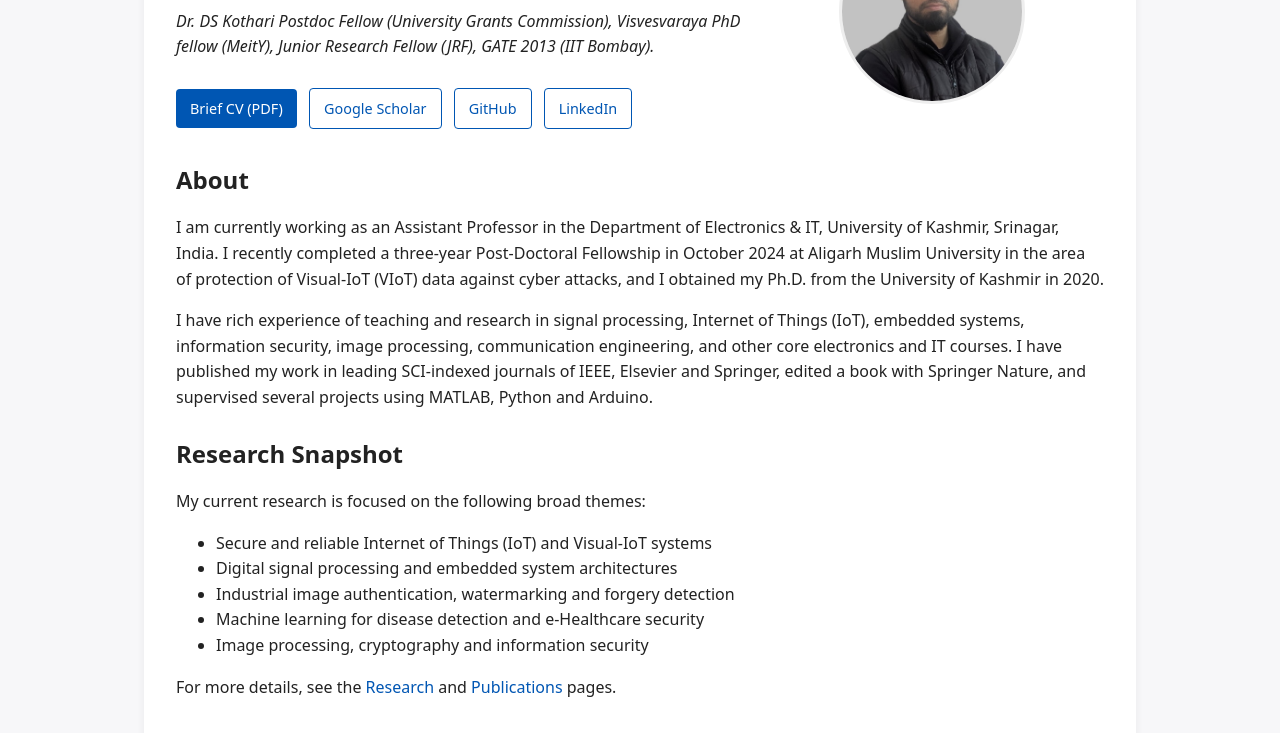
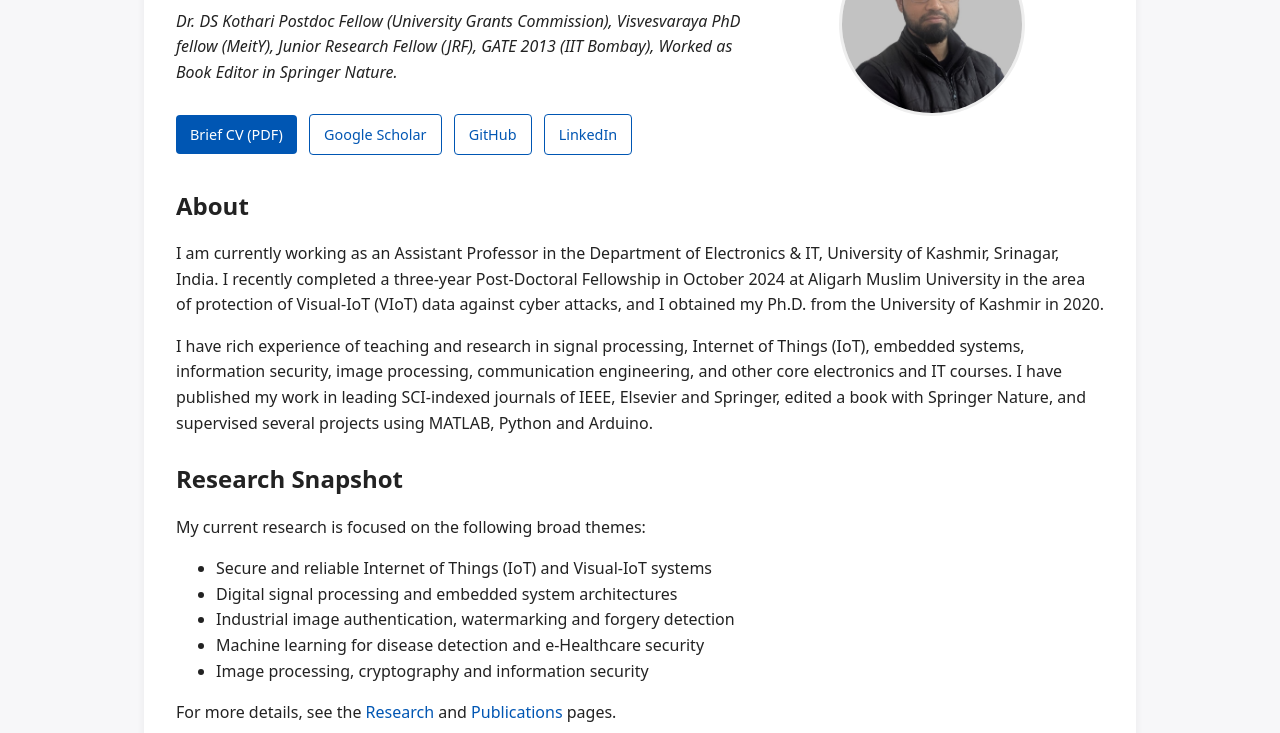
Before and after one commit to nasirhurrah/nasirhurrah.github.io, a plain HTML site: page index.html in a window 1280 px wide. Shown: the part 222-955 px from the top of the page. Drawn offline with Linux system fonts and the light colour scheme.

Commit message:
Update index.html

```diff
--- a/index.html
+++ b/index.html
@@ -33,7 +33,7 @@
         <h1>Dr. Nasir N. Hurrah</h1>
         <h2>Assistant Professor, Department of Electronics & IT<br>University of Kashmir, Srinagar, India</h2>
         <p class="tagline">
-          Dr. DS Kothari Postdoc Fellow (University Grants Commission), Visvesvaraya PhD fellow (MeitY), Junior Research Fellow (JRF), GATE 2013 (IIT Bombay).
+          Dr. DS Kothari Postdoc Fellow (University Grants Commission), Visvesvaraya PhD fellow (MeitY), Junior Research Fellow (JRF), GATE 2013 (IIT Bombay), Worked as Book Editor in Springer Nature.
         </p>
 
         <div class="hero-links">
@@ -143,6 +143,7 @@
         <li><strong>2024–2025:</strong> Reviewer at IET Image Processing, Wiley.</li>
          <li><strong>2024–2025:</strong> Reviewer at Signal, Image and Video Processing, Springer.</li>
          <li><strong>2024–2025:</strong> Reviewer at Scientific Reports, Springer.</li>
+         <li><strong>2024–2025:</strong> Reviewer at Recent Advances in Computer Science and Communications, Bentham Science Publisher.</li>
         <!-- Add new items here as things happen -->
       </ul>
     </section>
```
